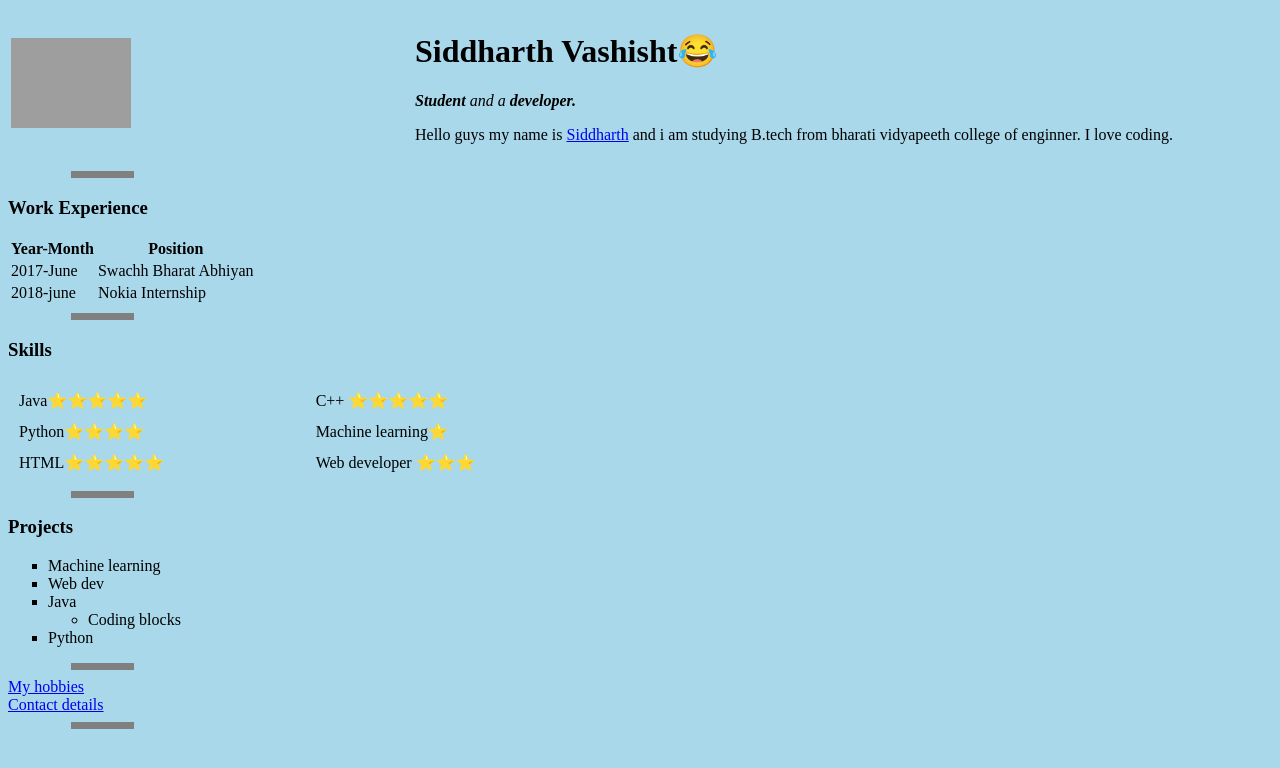
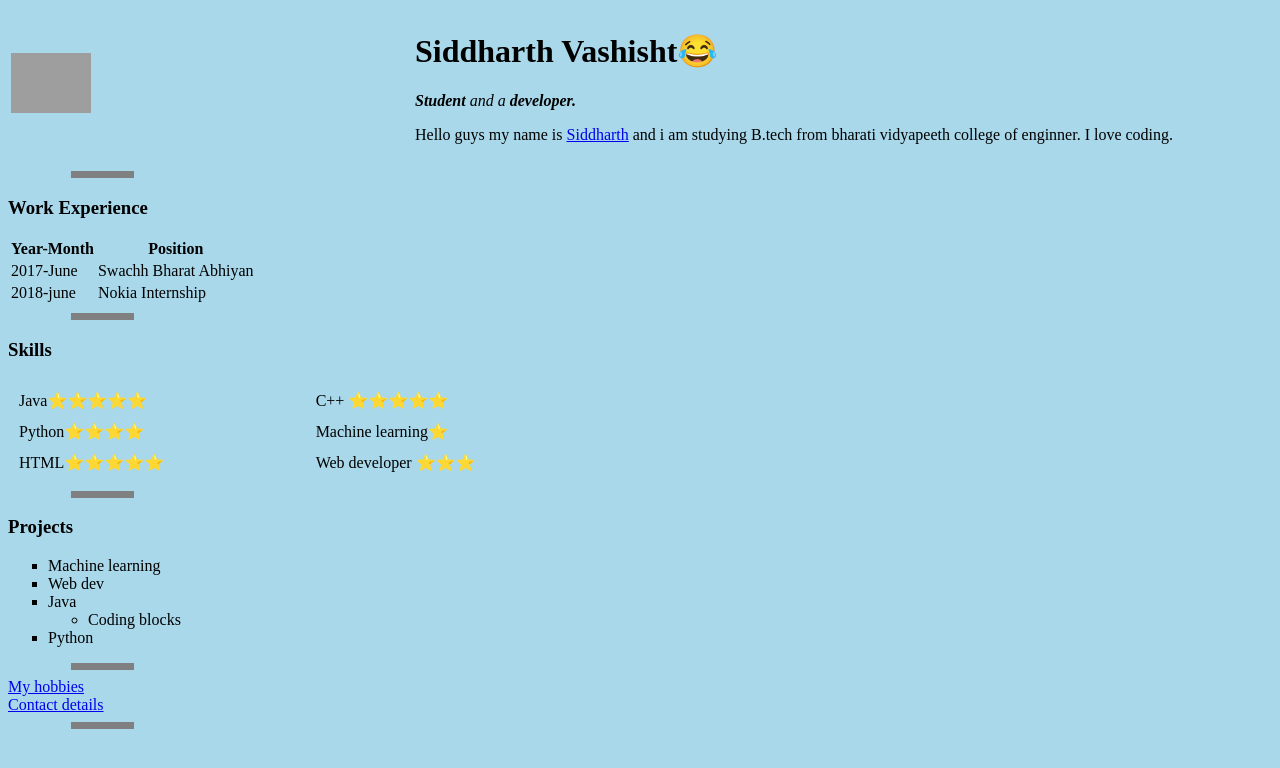
Before and after one commit to sidvashisht/cv1, a plain HTML site: page index.html in a window 1280 px wide. Drawn offline with Linux system fonts and the light colour scheme; grey boxes are pictures that could not be loaded.

Commit message:
Update index.html

```diff
--- a/index.html
+++ b/index.html
@@ -21,7 +21,7 @@
   <body>
     <table>
       <tr>
-        <td><img src="circle-cropped.png" height="20%" width="30%"></td>
+        <td><img src="circle-cropped.png" height="10%" width="20%"></td>
         <td><h1>Siddharth Vashisht😂</h1>
         <p><em><strong>Student</strong> and a <strong>developer.</strong></em></p>
         <p>Hello guys my name is <a href="http:\\www.facebook.com">Siddharth</a> and i am studying B.tech from bharati vidyapeeth college of enginner. I love coding.</p></td>
```
